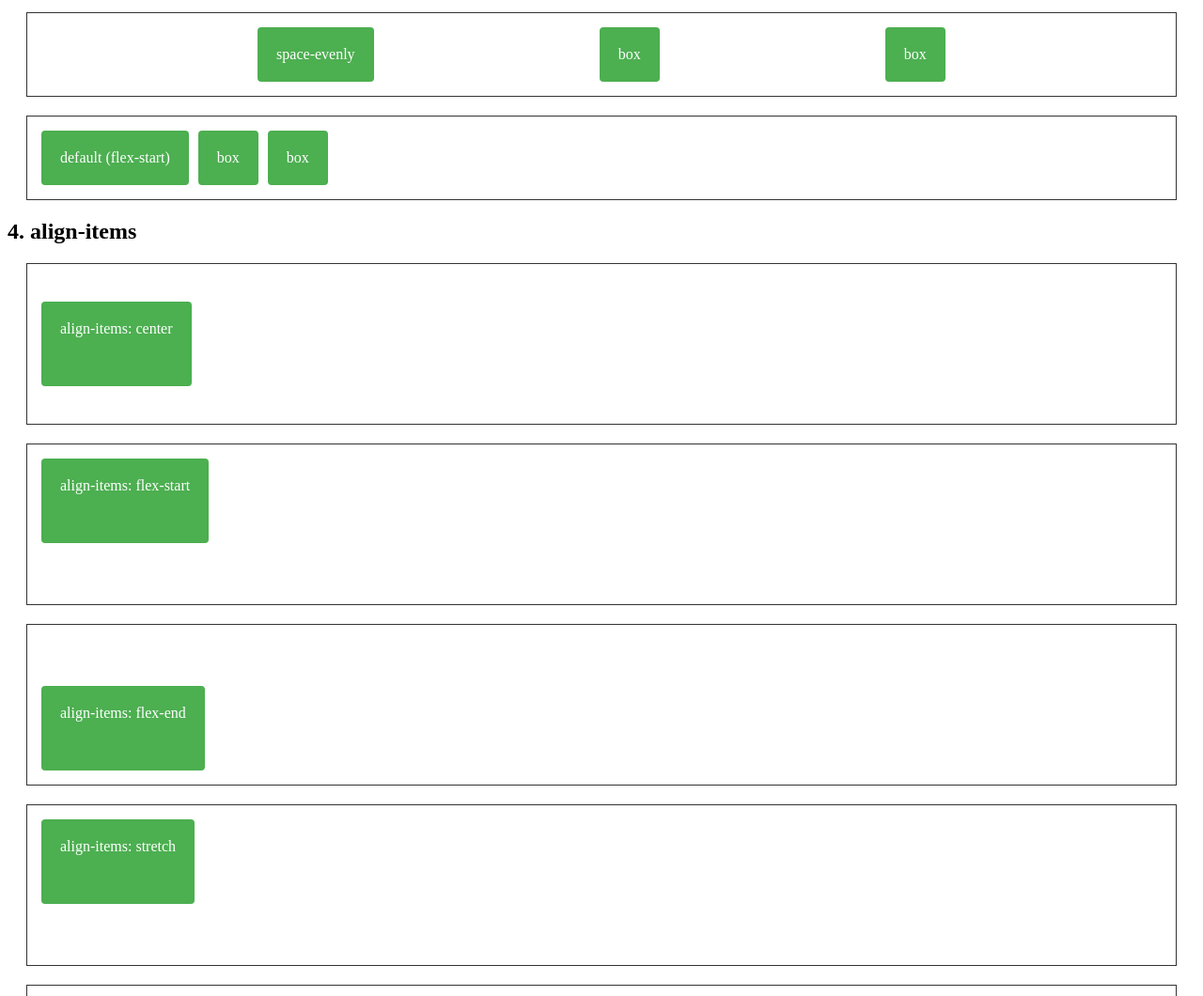
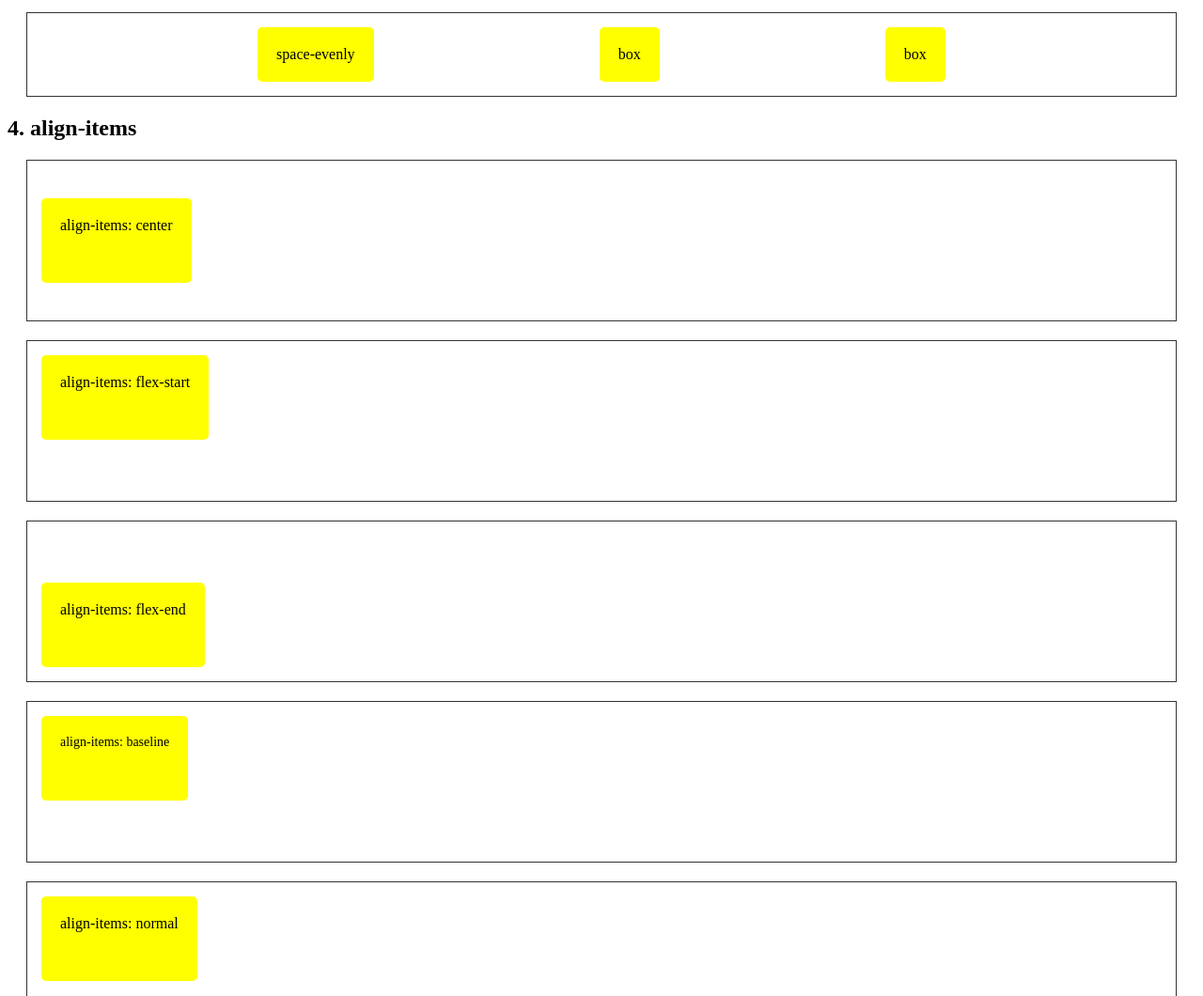
Before and after one commit to KacperS1/display-flex, a plain HTML site: page index.html in a window 1280 px wide. Shown: the part 1740-2800 px from the top of the page at 94% size. Drawn offline with Linux system fonts and the light colour scheme.

Commit message:
Update index.html

```diff
--- a/index.html
+++ b/index.html
@@ -4,7 +4,7 @@
 <meta charset="UTF-8" />
 <title>Flexbox przykłady</title>
 <style>
-  /* Podstawowe style dla kontenera flex */
+
   .flex-container {
     display: flex;
     border: 1px solid #333;
@@ -12,18 +12,13 @@
     padding: 10px;
   }
 
-  /* Style dla pojedynczych divów */
   .box {
-    background-color: #4CAF50;
-    color: white;
+    background-color: yellow;
+    color: black;
     padding: 20px;
     margin: 5px;
-    border-radius: 4px;
+    border-radius: 5px;
   }
-
-  /* 1. flex-direction */
-  /* Domyślnie: row */
-  /* Dla innych kierunków: column, row-reverse, column-reverse */
 
 </style>
 </head>
@@ -31,28 +26,28 @@
 
 <h2>1. flex-direction</h2>
 
-<!-- Domyślny (row) -->
+
 <div class="flex-container" style="flex-direction: row;">
   <div class="box">row (domyślny)</div>
   <div class="box">box 2</div>
   <div class="box">box 3</div>
 </div>
 
-<!-- column -->
+
 <div class="flex-container" style="flex-direction: column;">
   <div class="box">column</div>
   <div class="box">box 2</div>
   <div class="box">box 3</div>
 </div>
 
-<!-- row-reverse -->
+
 <div class="flex-container" style="flex-direction: row-reverse;">
   <div class="box">row-reverse</div>
   <div class="box">box 2</div>
   <div class="box">box 3</div>
 </div>
 
-<!-- column-reverse -->
+
 <div class="flex-container" style="flex-direction: column-reverse;">
   <div class="box">column-reverse</div>
   <div class="box">box 2</div>
@@ -60,7 +55,7 @@
 </div>
 
 <h2>2. flex-wrap</h2>
-<!-- Opcje flex-wrap -->
+
 <div class="flex-container" style="flex-wrap: nowrap;">
   <div class="box" style="width:150px;">nowrap</div>
   <div class="box" style="width:150px;">nowrap</div>
@@ -81,7 +76,7 @@
 </div>
 
 <h2>3. justify-content</h2>
-<!-- Opcje justify-content -->
+
 <div class="flex-container" style="justify-content: center;">
   <div class="box">center (domyślny)</div>
   <div class="box">box</div>
@@ -118,16 +113,8 @@
   <div class="box">box</div>
 </div>
 
-<!-- Domyślny justify-content -->
-<!-- Domyślnie: flex-start -->
-<div class="flex-container" style="justify-content: flex-start;">
-  <div class="box">default (flex-start)</div>
-  <div class="box">box</div>
-  <div class="box">box</div>
-</div>
+<h2>4. align-items</h2>
 
-<h2>4. align-items</h2>
-<!-- Opcje align-items -->
 <div class="flex-container" style="align-items: center; height: 150px;">
   <div class="box" style="height: 50px;">align-items: center</div>
 </div>
@@ -140,10 +127,6 @@
   <div class="box" style="height: 50px;">align-items: flex-end</div>
 </div>
 
-<div class="flex-container" style="align-items: stretch; height: 150px;">
-  <div class="box" style="height: 50px;">align-items: stretch</div>
-</div>
-
 <div class="flex-container" style="align-items: baseline; height: 150px;">
   <div class="box" style="height: 50px; font-size: 14px;">align-items: baseline</div>
 </div>
@@ -152,14 +135,12 @@
   <div class="box" style="height: 50px;">align-items: normal</div>
 </div>
 
-<!-- Domyślny align-items -->
-<!-- Domyślnie: stretch -->
 <div class="flex-container" style="align-items: stretch; height: 150px;">
   <div class="box" style="height: 50px;">default (stretch)</div>
 </div>
 
 <h2>5. align-content</h2>
-<!-- Opcje align-content -->
+
 <div class="flex-container" style="flex-wrap: wrap; height: 300px; align-content: center;">
   <div class="box" style="height: 80px;">align-content: center</div>
   <div class="box" style="height: 80px;">box</div>
@@ -169,7 +150,7 @@
 </div>
 
 <div class="flex-container" style="flex-wrap: wrap; height: 300px; align-content: stretch;">
-  <div class="box" style="height: 80px;">align-content: stretch</div>
+  <div class="box" style="height: 80px;">align-content: stretch (default)</div>
   <div class="box" style="height: 80px;">box</div>
   <div class="box" style="height: 80px;">box</div>
   <div class="box" style="height: 80px;">box</div>
@@ -216,13 +197,7 @@
   <div class="box" style="height: 80px;">box</div>
 </div>
 
-<!-- Domyślny align-content -->
-<!-- Domyślnie: stretch -->
-<div class="flex-container" style="flex-wrap: wrap; height: 300px; align-content: stretch;">
-  <div class="box" style="height: 80px;">default (stretch)</div>
-  <div class="box" style="height: 80px;">box</div>
-  <div class="box" style="height: 80px;">box</div>
-</div>
+
 
 </body>
 </html>
```
